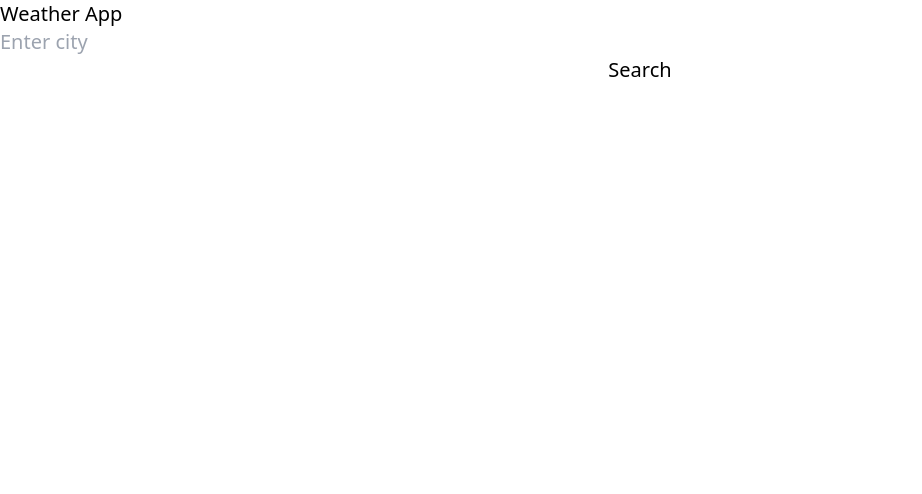
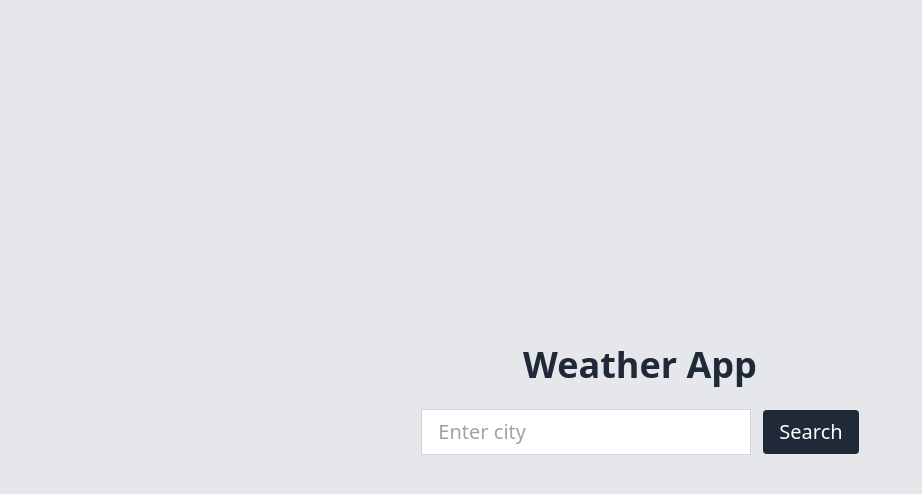
Before and after one commit to driffe/AIassistant, a Next.js app in the folder weather-app/: page / in a window 1280 px wide. Shown: the top 494 px of the page, without its empty margins (0-922 px from the left). Built offline with nearby package versions, Linux system fonts and the light colour scheme.

Commit message:
change some css

```diff
--- a/weather-app/pages/index.tsx
+++ b/weather-app/pages/index.tsx
@@ -3,9 +3,8 @@ import { getWeatherData } from '../pages/api/hello';
 import WeatherData from '../pages/api/types';
 import { WiDaySunny, WiCloudy, WiRain, WiSnow, WiFog, WiThunderstorm } from 'react-icons/wi';
 
-
 export default function Home() {
-  const [city, setCity] = useState(''); // State to manage user input
+  const [city, setCity] = useState('');
   const [weatherData, setWeatherData] = useState<WeatherData | null>(null);
   const [error, setError] = useState<string | null>(null);
 
@@ -14,11 +13,10 @@ export default function Home() {
       if (city) {
         const data = await getWeatherData(city);
         setWeatherData(data);
-        setError(null); // Reset error state on successful fetch
+        setError(null);
       }
-    } catch (error:any) {
+    } catch (error: any) {
       setError(error.message || 'Error fetching weather data. Please try again.');
-      // Optionally, you can log the error here or handle it in a different way
     }
   };
 
@@ -61,29 +59,37 @@ export default function Home() {
       case '50n':
         return <WiFog />;
       default:
-        return null; // No specific icon for other conditions
+        return null;
     }
   };
 
   return (
-    <div className='flex flex-col align-center justify-center text-xl'>
-      <h1>Weather App</h1>
+    <div className='flex flex-col items-center justify-center text-xl h-svh bg-gray-200 text-gray-800'>
+      <h1 className="text-4xl mb-6 font-bold">Weather App</h1>
+      <div className="flex items-center">
         <input
           type="text"
           placeholder="Enter city"
           value={city}
           onChange={(e) => setCity(e.target.value)}
+          className='px-4 py-2 mr-3 bg-white border border-gray-300 focus:outline-none focus:border-gray-500 transition duration-300'
         />
-      <button onClick={handleSearch}>Search</button>
+        <button onClick={handleSearch} className='px-4 py-2 bg-gray-800 text-white rounded hover:bg-gray-700 transition duration-300'>
+          Search
+        </button>
+      </div>
       {weatherData && (
-        <div>
-          <h2>{weatherData.weather[0].main}</h2>
-          <p>Description: {weatherData.weather[0].description}</p>
-          <p>Temperature: {weatherData.main.temp}°C</p>
+        <div className="mt-8 p-6 bg-white shadow-lg rounded-md">
+          <h2 className="text-2xl mb-2">{weatherData.weather[0].main}</h2>
+          <p className="mb-2">Description: {weatherData.weather[0].description}</p>
+          <p className="mb-2">Temperature: {weatherData.main.temp}°C</p>
           <p>Humidity: {weatherData.main.humidity}%</p>
-          {weatherData.weather[0].icon && getWeatherIcon(weatherData.weather[0].icon, 40)}
+          <div className="mt-4">
+            <p>Weather Icon: {getWeatherIcon(weatherData.weather[0].icon, 40)}</p>
+          </div>
         </div>
       )}
+      {error && <p className="mt-4 text-red-500">{error}</p>}
     </div>
-  )
+  );
 }
```
Lines whose indentation alone changed are shown as unchanged.
